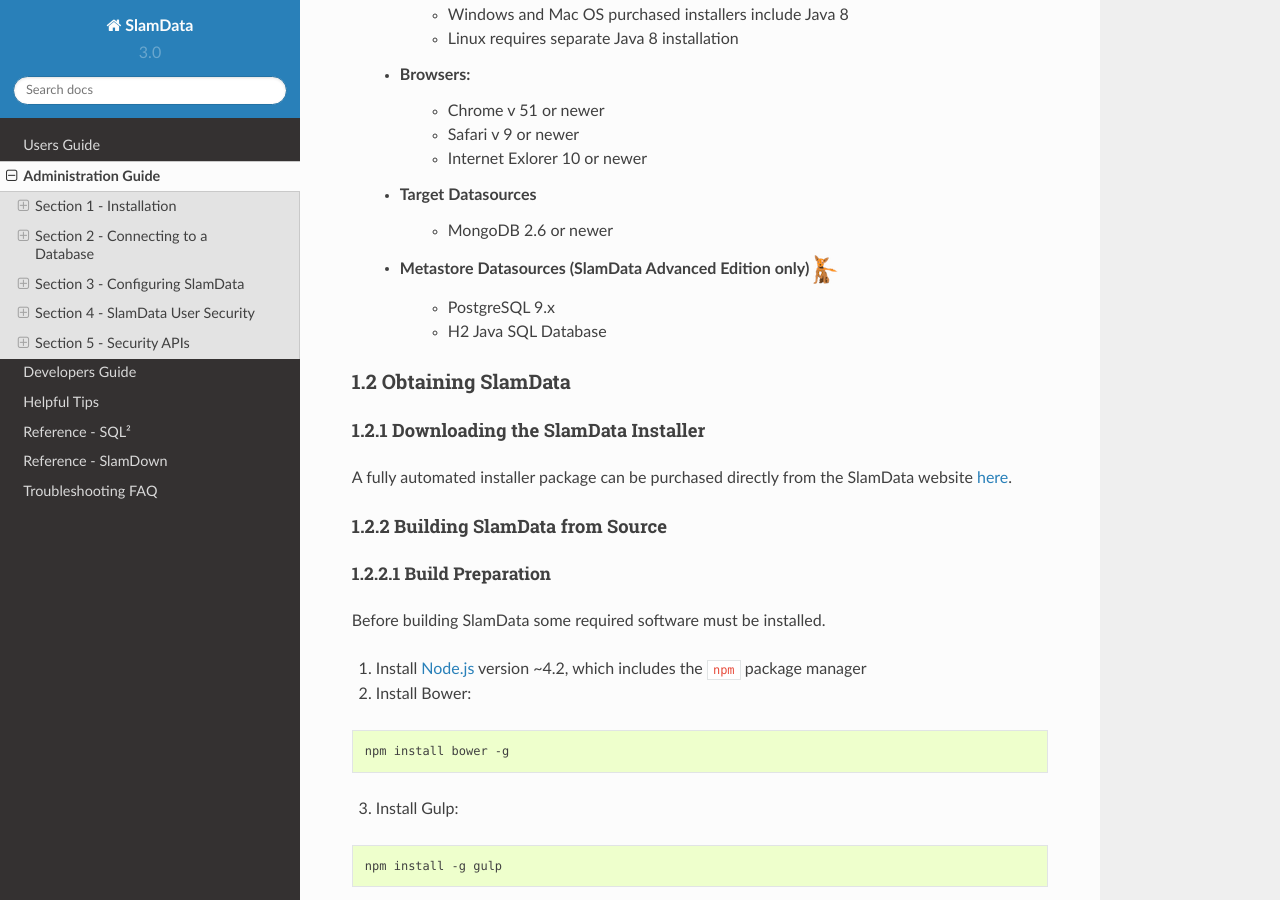
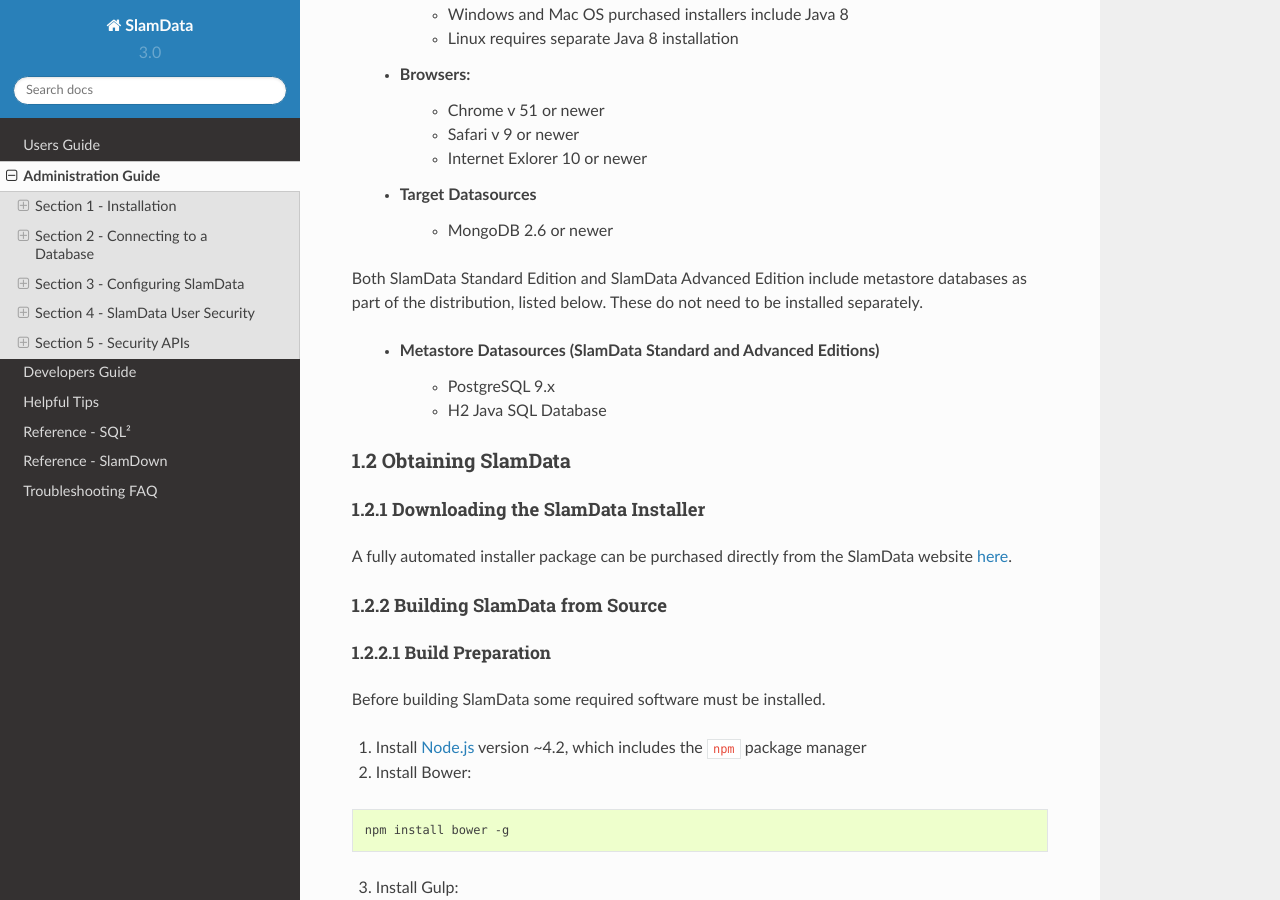
Before and after one commit to uapasha/slamdata-docs, a Sphinx documentation site: the page built from source/administration-guide.rst, in a window 1280 px wide and 900 px high, scrolled down 953 px. Built offline with Sphinx 7.4.7 and the Read the Docs theme 2.0.0, drawn with Linux system fonts in a browser that asks for light colours.

Commit message:
Clarified metastore requirements

```diff
--- a/source/administration-guide.rst
+++ b/source/administration-guide.rst
@@ -40,7 +40,13 @@ Section 1 - Installation
       * Internet Exlorer 10 or newer
   * Target Datasources
       * MongoDB 2.6 or newer
-  * Metastore Datasources (SlamData Advanced Edition only) |Murray-Small|
+
+
+Both SlamData Standard Edition and SlamData Advanced Edition
+include metastore databases as part of the distribution,
+listed below. These do not need to be installed separately.
+
+  * Metastore Datasources (SlamData Standard and Advanced Editions)
       * PostgreSQL 9.x
       * H2 Java SQL Database
 
```
